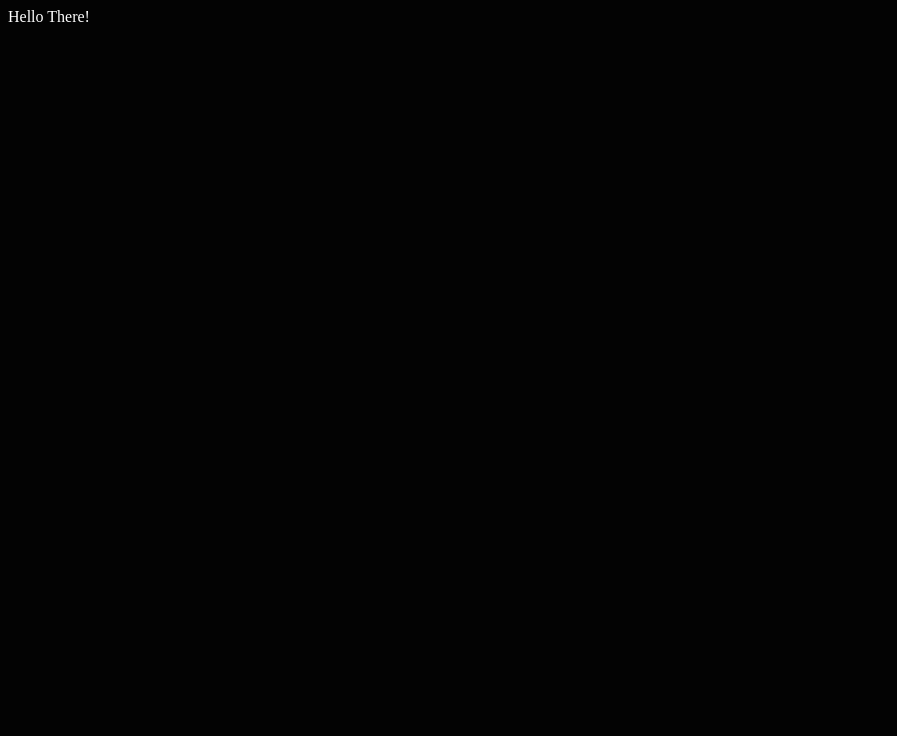
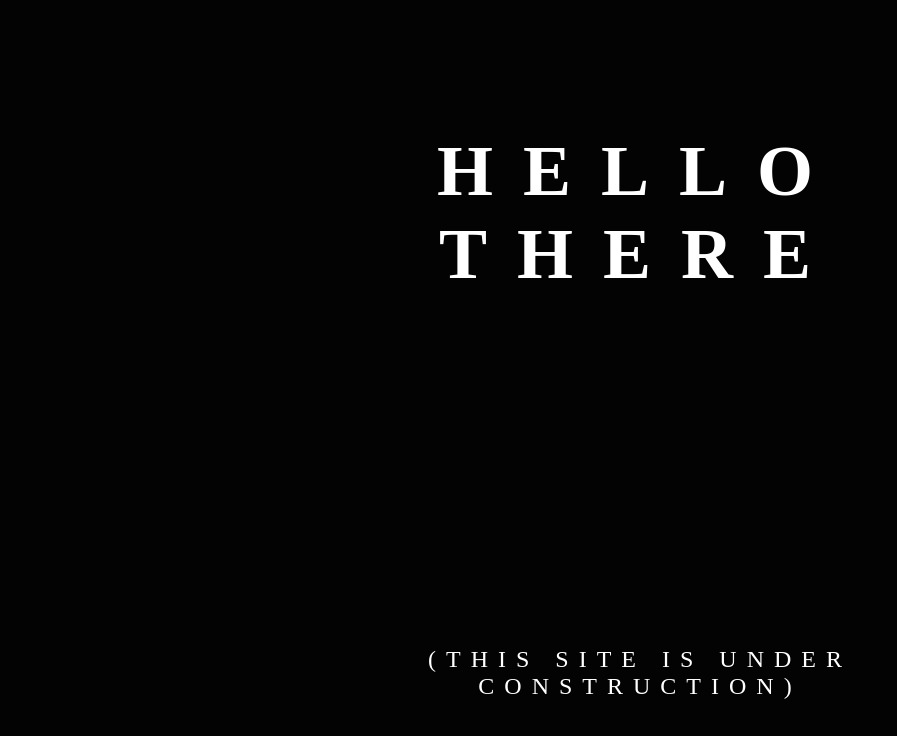
Before and after one commit to PatrykMoga/PatrykMoga.github.io, a plain HTML site: page index.html in a window 1280 px wide. Shown: the whole page, without its empty margins (0-897 px from the left). Drawn offline with Linux system fonts and the light colour scheme.

Commit message:
Added temporary message

```diff
--- a/index.html
+++ b/index.html
@@ -10,7 +10,10 @@
 </head>
 
 <body>
-    <span>Hello There!</span>
+    <div class="text-box">
+        <span class="text-box-main">Hello there</span>
+        <span class="text-box-sub">(this site is under construction)</span>
+    </div>
 </body>
 
 </html>
--- a/style.css
+++ b/style.css
@@ -2,3 +2,27 @@ body {
   background-color: #030303;
   color: #ffffff;
 }
+
+.text-box {
+  position: absolute;
+  top: 30%;
+  left: 50%;
+  transform: translate(-50%, -50%);
+  text-align: center;
+  text-transform: uppercase;
+}
+
+.text-box-main {
+  display: block;
+  font-size: 72px;
+  font-weight: 600;
+  letter-spacing: 30px;
+  margin: 350px 0px;
+}
+
+.text-box-sub {
+  display: block;
+  font-size: 24px;
+  font-weight: 100;
+  letter-spacing: 10px;
+}
```
